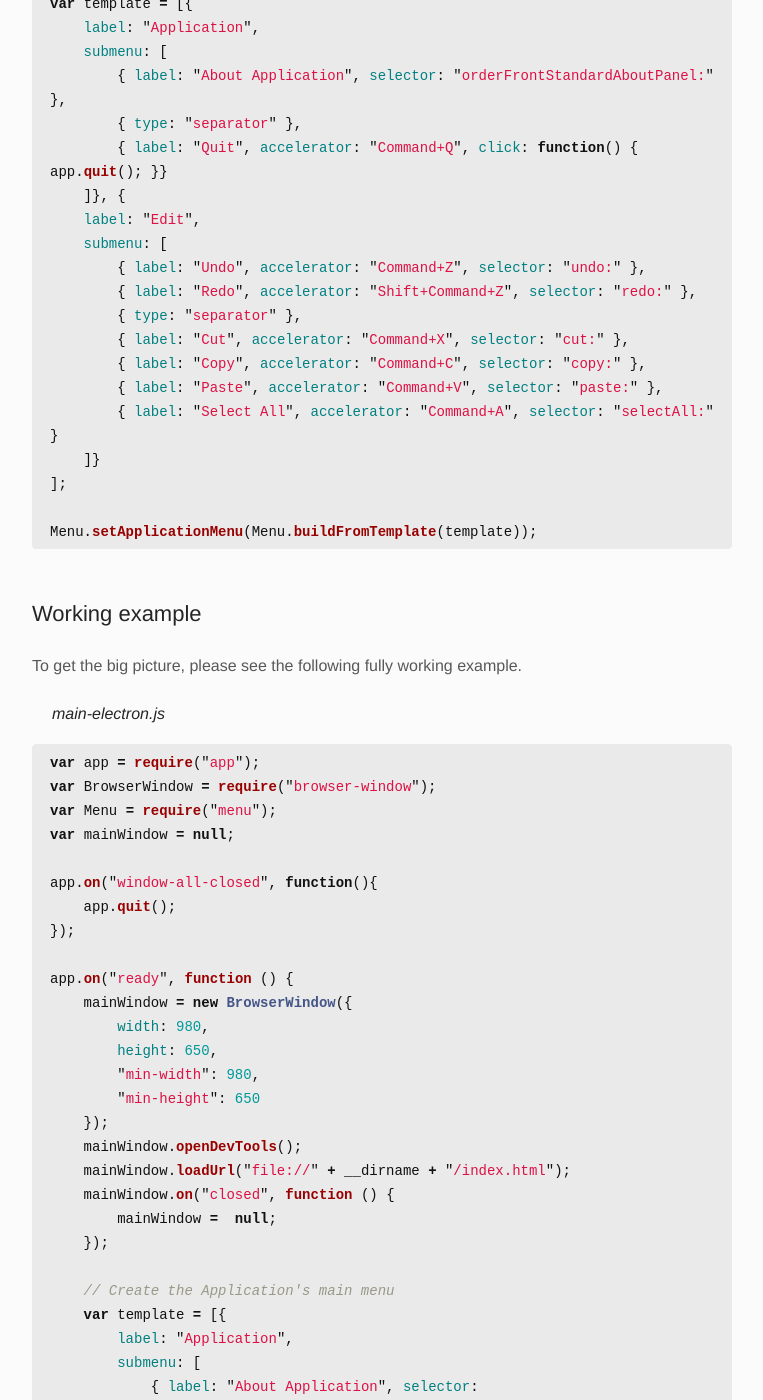
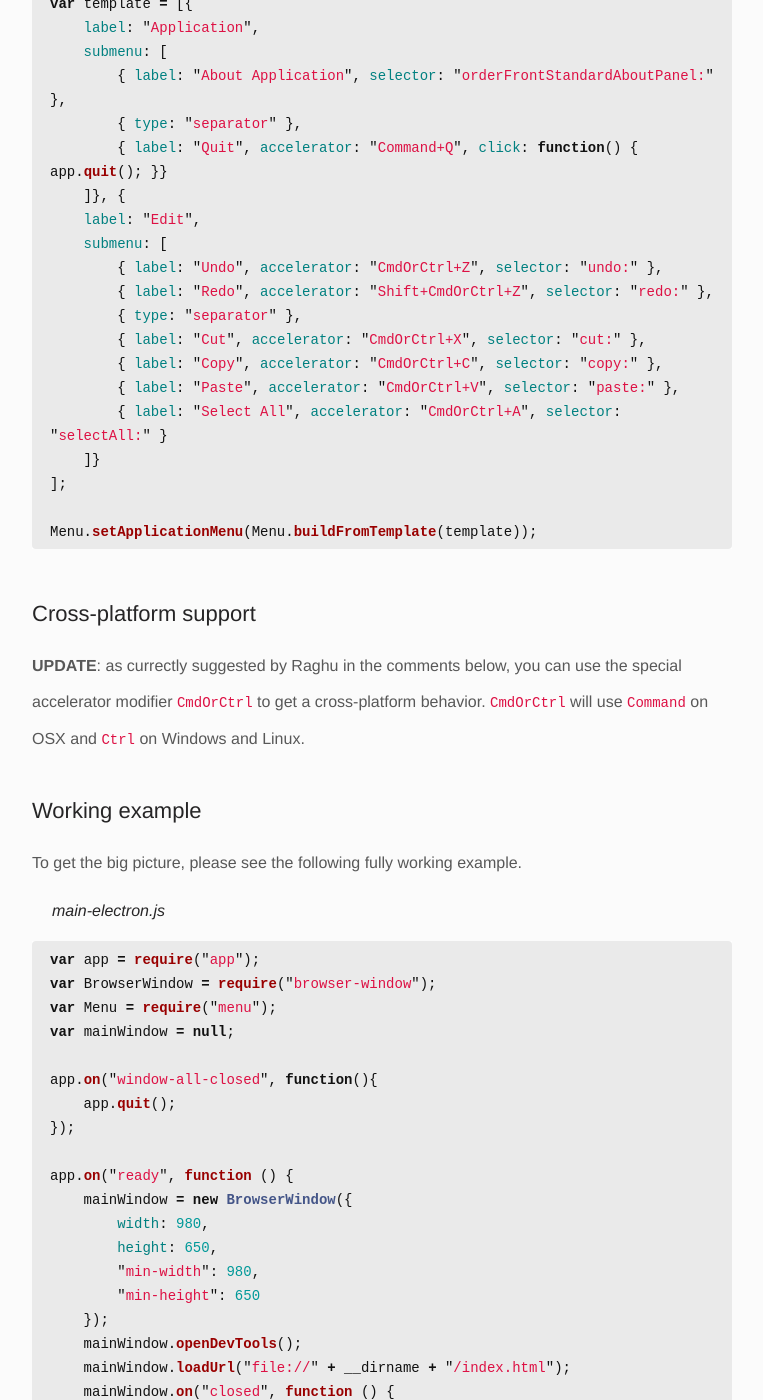
Before and after one commit to pracucci/www-pracucci, a Jekyll site: the page built from _posts/2015-06-13-atom-electron-enable-copy-and-paste.md, in a window 1280 px wide and 1400 px high, scrolled down 472 px. Shown: the whole window, without its empty margins (308-1071 px from the left). Built offline with Jekyll 4.4.1, drawn with Linux system fonts in a browser that asks for light colours; comment, search, counter and statistics services are not loaded; some of the changed text lies outside the part shown.

Commit message:
Updated post: Electron - Enable copy and paste

```diff
--- a/_posts/2015-06-13-atom-electron-enable-copy-and-paste.md
+++ b/_posts/2015-06-13-atom-electron-enable-copy-and-paste.md
@@ -23,18 +23,23 @@ var template = [{
     ]}, {
     label: "Edit",
     submenu: [
-        { label: "Undo", accelerator: "Command+Z", selector: "undo:" },
-        { label: "Redo", accelerator: "Shift+Command+Z", selector: "redo:" },
+        { label: "Undo", accelerator: "CmdOrCtrl+Z", selector: "undo:" },
+        { label: "Redo", accelerator: "Shift+CmdOrCtrl+Z", selector: "redo:" },
         { type: "separator" },
-        { label: "Cut", accelerator: "Command+X", selector: "cut:" },
-        { label: "Copy", accelerator: "Command+C", selector: "copy:" },
-        { label: "Paste", accelerator: "Command+V", selector: "paste:" },
-        { label: "Select All", accelerator: "Command+A", selector: "selectAll:" }
+        { label: "Cut", accelerator: "CmdOrCtrl+X", selector: "cut:" },
+        { label: "Copy", accelerator: "CmdOrCtrl+C", selector: "copy:" },
+        { label: "Paste", accelerator: "CmdOrCtrl+V", selector: "paste:" },
+        { label: "Select All", accelerator: "CmdOrCtrl+A", selector: "selectAll:" }
     ]}
 ];
 
 Menu.setApplicationMenu(Menu.buildFromTemplate(template));
 {% endhighlight %}
+
+
+## Cross-platform support
+
+**UPDATE**: as currectly suggested by Raghu in the comments below, you can use the special accelerator modifier `CmdOrCtrl` to get a cross-platform behavior. `CmdOrCtrl` will use `Command` on OSX and `Ctrl` on Windows and Linux.
 
 
 ## Working example
@@ -76,13 +81,13 @@ app.on("ready", function () {
         ]}, {
         label: "Edit",
         submenu: [
-            { label: "Undo", accelerator: "Command+Z", selector: "undo:" },
-            { label: "Redo", accelerator: "Shift+Command+Z", selector: "redo:" },
+            { label: "Undo", accelerator: "CmdOrCtrl+Z", selector: "undo:" },
+            { label: "Redo", accelerator: "Shift+CmdOrCtrl+Z", selector: "redo:" },
             { type: "separator" },
-            { label: "Cut", accelerator: "Command+X", selector: "cut:" },
-            { label: "Copy", accelerator: "Command+C", selector: "copy:" },
-            { label: "Paste", accelerator: "Command+V", selector: "paste:" },
-            { label: "Select All", accelerator: "Command+A", selector: "selectAll:" }
+            { label: "Cut", accelerator: "CmdOrCtrl+X", selector: "cut:" },
+            { label: "Copy", accelerator: "CmdOrCtrl+C", selector: "copy:" },
+            { label: "Paste", accelerator: "CmdOrCtrl+V", selector: "paste:" },
+            { label: "Select All", accelerator: "CmdOrCtrl+A", selector: "selectAll:" }
         ]}
     ];
 
```
